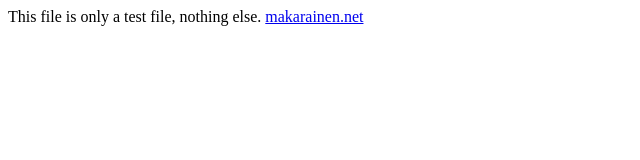
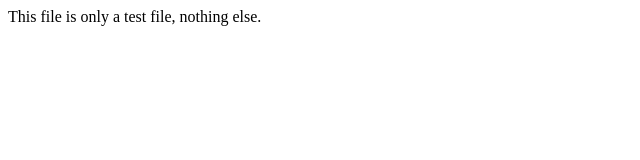
Before and after one commit to dfWorldGH/dfWorldGH.github.io, a plain HTML site: page index.html in a window 1280 px wide. Shown: the whole page, without its empty margins (0-640 px from the left). Drawn offline with Linux system fonts and the light colour scheme.

Commit message:
Update index.html

```diff
--- a/index.html
+++ b/index.html
@@ -1,5 +1,4 @@
 <html>
 This file is only a test file, nothing else.
 
-<a href="http://www.makarainen.net">makarainen.net</a>
 </html>
```
